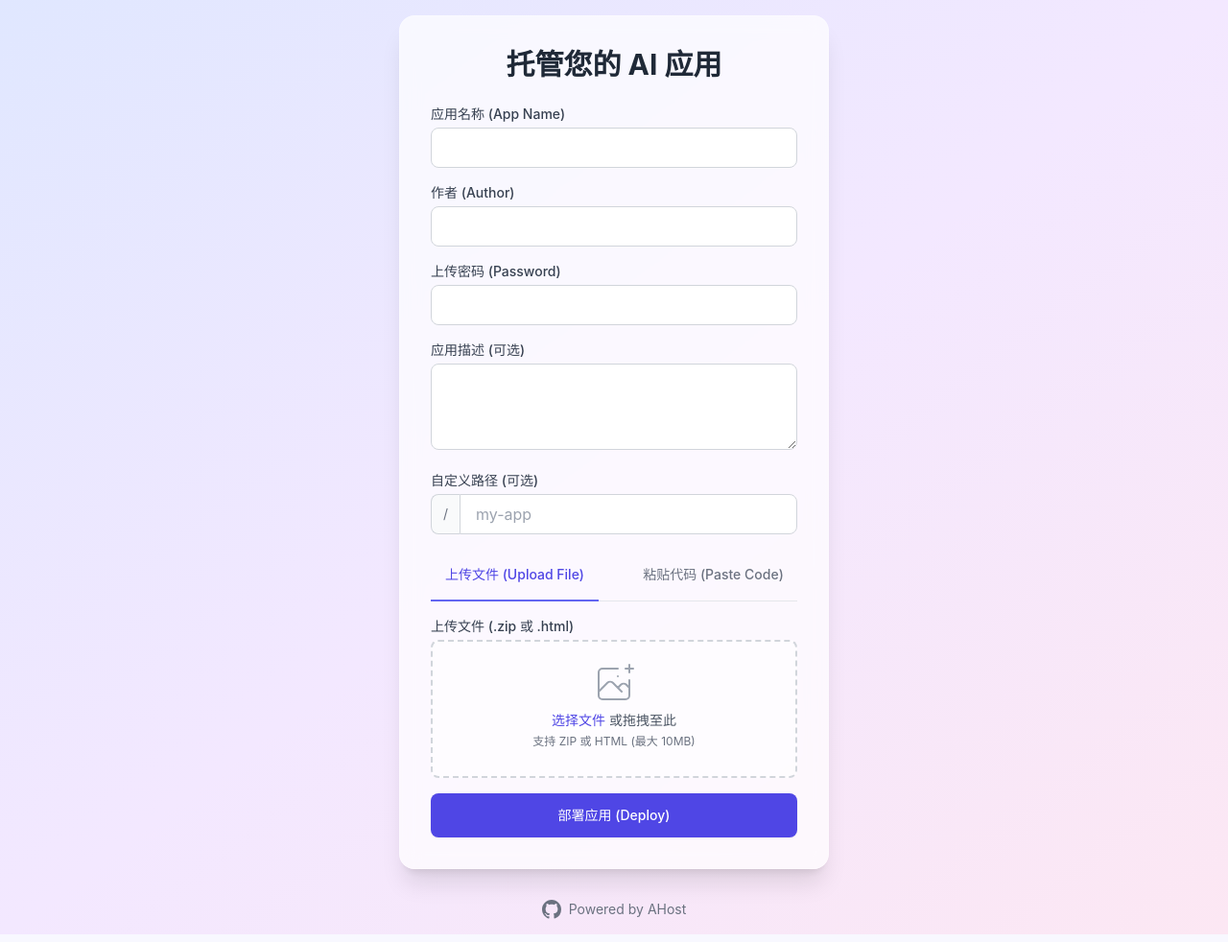
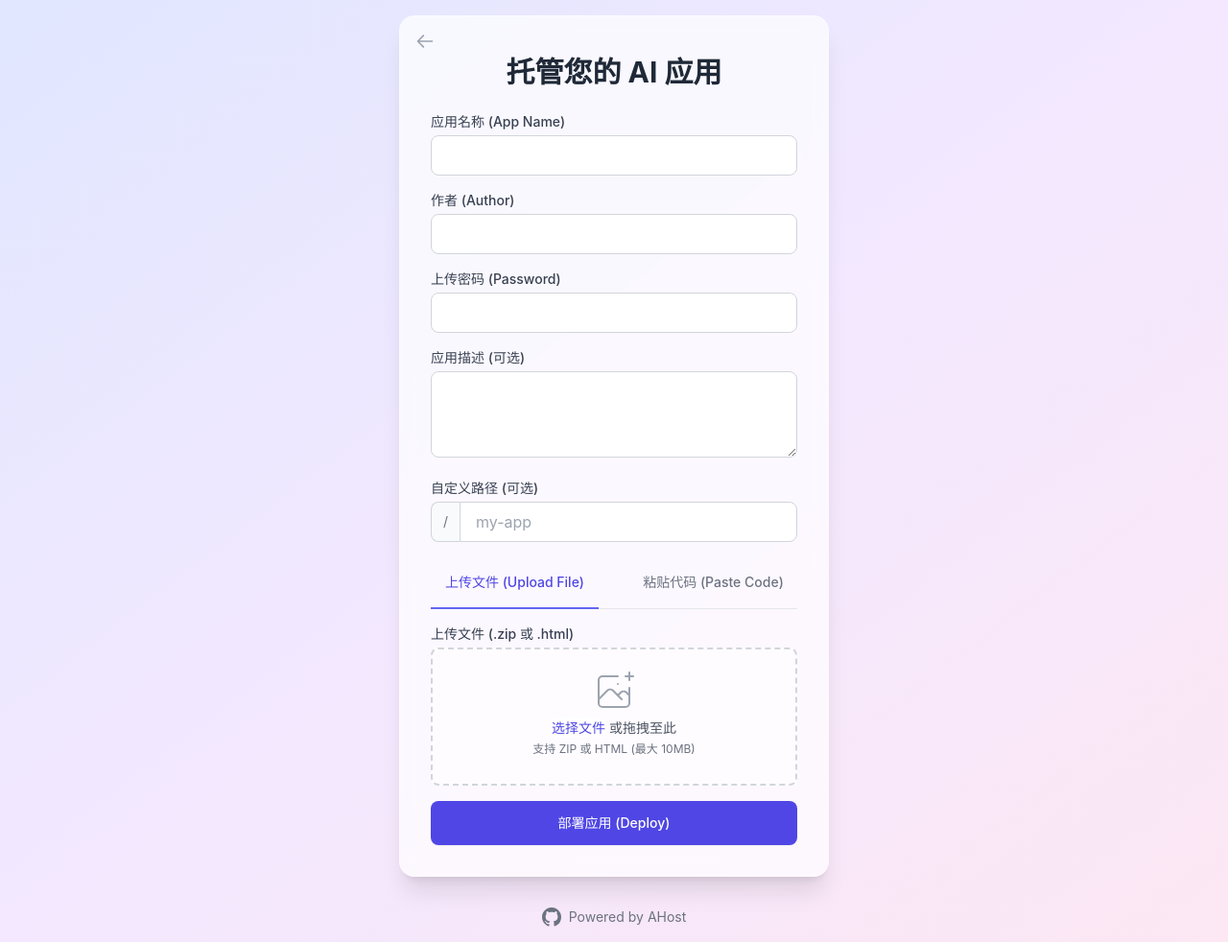
Before and after one commit to zhaoqz/AHost, a FastAPI app: page /upload in a window 1280 px wide. Shown: the whole page at 96% size. Run offline with FastAPI, Linux system fonts and the light colour scheme; some libraries are stand-ins or nearby versions.

Commit message:
优化页面间跳转

```diff
--- a/templates/admin/dashboard.html
+++ b/templates/admin/dashboard.html
@@ -7,6 +7,7 @@
     <div class="flex justify-between items-center mb-8">
         <h1 class="text-3xl font-bold text-gray-900">Admin Dashboard</h1>
         <div class="flex space-x-4">
+            <a href="/upload" class="text-indigo-600 hover:text-indigo-800 font-medium">Upload App</a>
             <a href="/" class="text-indigo-600 hover:text-indigo-800 font-medium">View Site</a>
             <a href="/admin/logout" class="text-red-600 hover:text-red-800 font-medium">Logout</a>
         </div>
--- a/templates/upload.html
+++ b/templates/upload.html
@@ -3,8 +3,14 @@
 {% block title %}上传 AI 应用{% endblock %}
 
 {% block content %}
-<div class="glass rounded-2xl shadow-xl p-8 w-full max-w-md">
-    <h1 class="text-3xl font-bold text-gray-800 mb-6 text-center">托管您的 AI 应用</h1>
+<div class="glass rounded-2xl shadow-xl p-8 w-full max-w-md relative">
+    <!-- Back to Home -->
+    <a href="/" class="absolute top-4 left-4 text-gray-400 hover:text-indigo-600 transition" title="返回首页">
+        <svg xmlns="http://www.w3.org/2000/svg" class="h-5 w-5" fill="none" viewBox="0 0 24 24" stroke="currentColor">
+            <path stroke-linecap="round" stroke-linejoin="round" stroke-width="2" d="M10 19l-7-7m0 0l7-7m-7 7h18" />
+        </svg>
+    </a>
+    <h1 class="text-3xl font-bold text-gray-800 mb-6 text-center mt-2">托管您的 AI 应用</h1>
 
     <form action="/api/upload" method="post" enctype="multipart/form-data" class="space-y-4">
         <div>
```
Also changed, not shown: templates/admin/login.html (+10 -2 lines), templates/showcase.html (+13 -5 lines).
